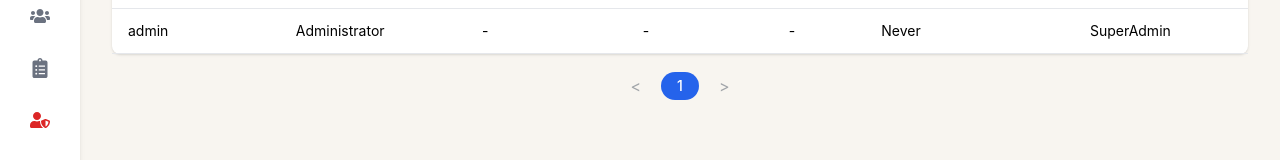
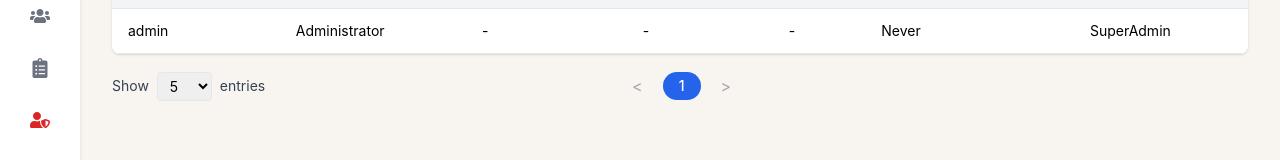
Before and after one commit to roshannlntcs/Food-and-Beverage-System, a React (Create React App) app in the folder frontend/: page /admin/super-admin in a window 1280 px wide. Shown: the part 278-438 px from the top of the page. Built offline with nearby package versions, Linux system fonts and the light colour scheme.

Commit message:
fixed inventory table and added entries for superadmin pagination

```diff
--- a/frontend/src/pages/pos/Inventory.js
+++ b/frontend/src/pages/pos/Inventory.js
@@ -343,7 +343,6 @@ export default function Inventory() {
     <th className="p-3">No.</th>
     <th className="p-3">Name</th>
     <th className="p-3">Price</th>
-                  <th className="p-3">Category</th>
     <th className="p-3">
       <div className="flex items-center gap-2">
         <span className="text-white font-semibold">Category</span>
@@ -367,6 +366,7 @@ export default function Inventory() {
         </div>
       </div>
     </th>
+    <th className="p-3">Allergens</th>
     <th className="p-3">Add-ons</th>
     <th className="p-3">Description</th>
     <th className="p-3">Sizes</th>
@@ -375,6 +375,7 @@ export default function Inventory() {
     <th className="p-3 text-center">Edit</th>
   </tr>
 </thead>
+
 
               <tbody>
                 {paginatedInventory.map((item, index) => (
--- a/frontend/src/pages/pos/SuperAdmin.js
+++ b/frontend/src/pages/pos/SuperAdmin.js
@@ -7,6 +7,7 @@ import ResetConfirmationModal from "../../components/ResetConfirmationModal";
 import MessageModal from "../../components/modals/MessageModal";
 import Papa from "papaparse";
 import AddUserModal from "../../components/modals/AddUserModal"; // ✅ Import the modal
+import ShowEntries from "../../components/ShowEntries";
 
 const resetWarnings = {
   transactions:
@@ -416,9 +417,10 @@ const SuperAdmin = () => {
             </div>
           </div>
 
-          <div className="bg-white rounded-lg shadow">
+          <div className="bg-white rounded-lg shadow overflow-hidden">
+  <div className="max-h-[500px] overflow-y-auto">
     <table className="min-w-full border-collapse text-sm">
-              <thead>
+      <thead className="bg-gray-100 sticky top-0 z-10">
         <tr className="text-left border-b">
           <th className="py-3 px-4">SCHOOL ID</th>
           <th className="py-3 px-4">NAME</th>
@@ -446,17 +448,32 @@ const SuperAdmin = () => {
       </tbody>
     </table>
   </div>
+</div>
 
-          {/* Pagination */}
-          <div className="flex items-center justify-center mt-4">
+
+         {/* Bottom Controls (Show Entries + Pagination) */}
+<div className="flex flex-col md:flex-row items-center justify-between mt-4 gap-4">
+  <div className="self-start md:self-auto">
+    <ShowEntries
+      entriesPerPage={entriesPerPage}
+      setEntriesPerPage={setEntriesPerPage}
+      setCurrentPage={setCurrentPage}
+    />
+  </div>
+
+  <div className="flex justify-center flex-1">
     <Pagination
       currentPage={currentPage}
       totalPages={totalPages}
       setCurrentPage={setCurrentPage}
     />
   </div>
+
+  <div className="w-[150px]" /> {/* spacer to balance flex */}
+</div>
 </section>
 </div>
+
 
       {/* Reset Confirmation Modal */}
       <ResetConfirmationModal
```
Lines whose indentation alone changed are shown as unchanged.
